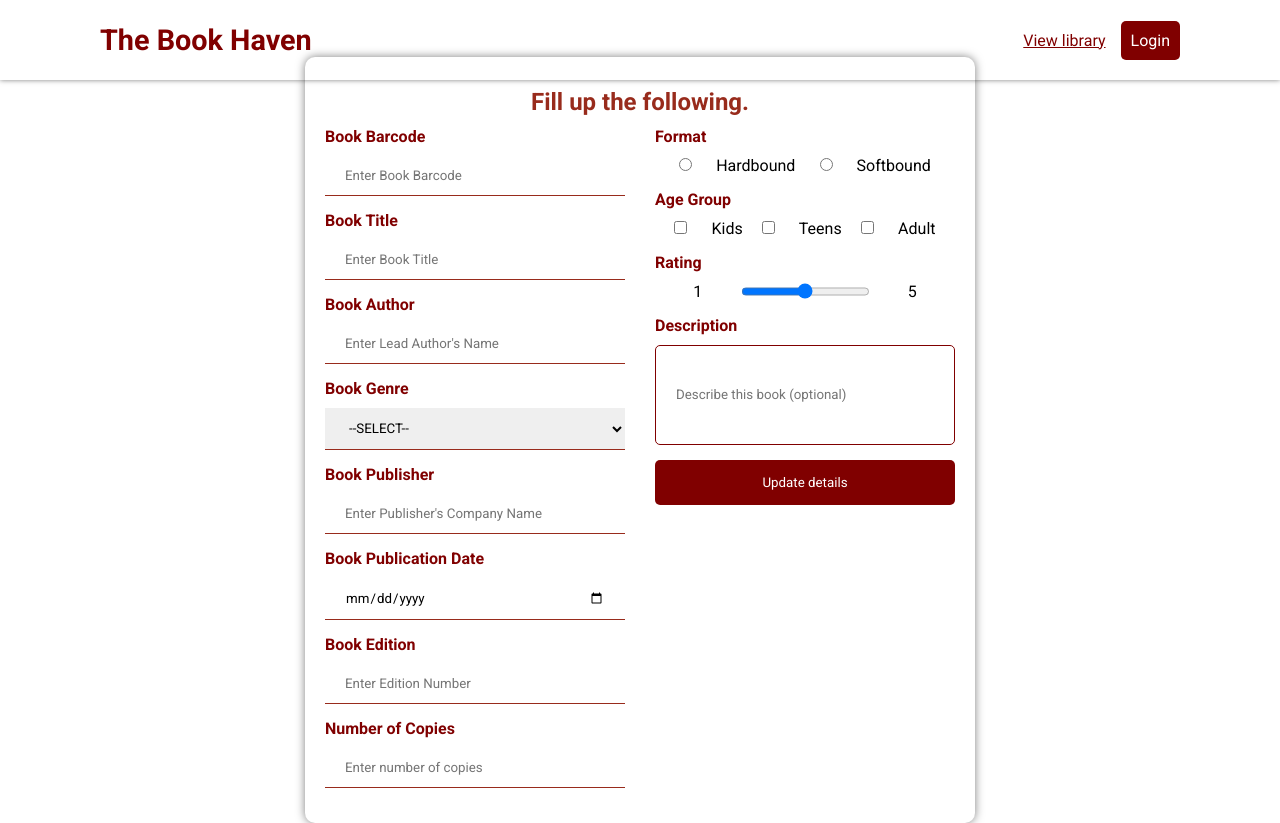
After one commit to Drikzz/PHP-DRAFTS, a PHP site: page /editbook.php in a window 1280 px wide. The commit adds this page. Run offline with PHP 8.4, Linux system fonts and the light colour scheme.

Commit message:
finished edit and update product
yes yes yes yes yes

```diff
--- a/php with database/book.class.php
+++ b/php with database/book.class.php
@@ -4,6 +4,7 @@
 
     class Book {
         public $id = '';
+        public $barcode = '';
         public $title = '';
         public $author  = '';
         public $genre = '';
@@ -23,9 +24,12 @@
         }
 
         function add_book() {
-            $sql = "INSERT INTO book_content (book_title, book_author, book_genre, book_publisher, book_pub_date, book_edition, book_copies, book_format, book_age_group, book_rating, book_desc)
-                                VALUES (:title, :author, :genre, :publisher, :pub_date, :edition, :copies, :format, :age_group, :rating, :description);";
+            $sql = "INSERT INTO book_content (book_barcode, book_title, book_author, book_genre, book_publisher, book_pub_date, book_edition, book_copies, book_format, book_age_group, book_rating, book_desc)
+                                VALUES (:barcode, :title, :author, :genre, :publisher, :pub_date, :edition, :copies, :format, :age_group, :rating, :description);";
             $query = $this->db->connection()->prepare($sql);
+
+            //ADDED
+            $query->bindParam(':barcode', $this->barcode);
 
             $query->bindParam(':title', $this->title);
             $query->bindParam(':author', $this->author);
@@ -58,5 +62,52 @@
 
             return $data;
         }
+
+        function showbookonly($id) {
+            $sql = "SELECT * FROM book_content WHERE book_id = :id";
+            $query = $this->db->connection()->prepare($sql);
+            $query->bindParam(':id', $id);
+
+            $data = null;
+            if ($query->execute()) {
+                $data = $query->fetch(PDO::FETCH_ASSOC); // Fetch the data as an associative array
+            }
+
+            return $data;
+        }
+
+        function edit_book($id){
+            $sql = "UPDATE book_content SET book_barcode = :barcode, book_title = :title, book_author = :author, book_genre = :genre, book_publisher = :publisher,
+                    book_pub_date = :pub_date, book_edition = :edition, book_copies = :copies, book_format = :format, book_age_group = :age_group, book_rating = :rating,
+                    book_desc = :description WHERE book_id = :id";
+
+            $query = $this->db->connection()->prepare($sql);
+
+            //ADDED
+            $query->bindParam(':barcode', $this->barcode);
+
+            $query->bindParam(':title', $this->title);
+            $query->bindParam(':author', $this->author);
+            $query->bindParam(':genre', $this->genre);
+            $query->bindParam(':publisher', $this->publisher);
+            $query->bindParam(':pub_date', $this->pub_date);
+            $query->bindParam(':edition', $this->edition);
+            $query->bindParam(':copies', $this->copies);
+            $query->bindParam(':format', $this->format);
+            $query->bindParam(':age_group', $this->age_group);
+            $query->bindParam(':rating', $this->rating);
+            $query->bindParam(':description', $this->description);
+            $query->bindParam(':id', $id);
+
+            if ($query->execute()){
+                return true;
+            }else{
+                return false;
+            }
+        }
+
+        function unique_barcode($barcode) {
+            //bukas na
+        }
     }
     ?>
--- /dev/null
+++ b/php with database/editbook.php
@@ -0,0 +1,382 @@
+<?php
+    require_once('function_clean.php');
+    require_once('book.class.php');
+
+    $barcode = $title = $author = $genre = $publisher = $pub_date = $edition = $copies = $format = $rating = $desc = '';
+    $age_group = []; //Initialize age group as array
+    $barcodeErr = $titleErr = $authorErr = $genreErr = $publisherErr = $pub_dateErr = $editionErr = $copiesErr = $formatErr = $age_groupErr = $ratingErr = $descErr = '';
+
+    //POPULATING INPUTS
+    if (isset($_GET['book_selected'])) {
+
+        $book_id = $_GET['book_selected'];
+        // echo $book_id;
+        $selected_book = new Book;
+        $book_contents = $selected_book->showbookonly($book_id);
+
+
+        // Populate form with current book data
+        $barcode = $book_contents['book_barcode'];
+        $title = $book_contents['book_title'];
+        $author = $book_contents['book_author'];
+        $genre = $book_contents['book_genre'];
+        $publisher = $book_contents['book_publisher'];
+        $pub_date = $book_contents['book_pub_date'];
+        $edition = $book_contents['book_edition'];
+        $copies = $book_contents['book_copies'];
+        $format = $book_contents['book_format'];
+        $age_group = explode(',', $book_contents['book_age_group']);
+        $rating = $book_contents['book_rating'];
+        $desc = $book_contents['book_desc'];
+
+    }
+
+    //SETTING AND VALIDATING INPUTS
+    if ($_SERVER['REQUEST_METHOD'] == 'POST') {
+
+        //Getting inputs from the add book form
+
+        //ADDED
+        $barcode = clean($_POST['barcode']);
+        $title = clean($_POST['title']);
+        $author = clean($_POST['author']);
+        $genre = clean($_POST['genre']);
+        $publisher = clean($_POST['publisher']);
+        $pub_date = clean($_POST['pub_date']);
+        $edition = clean($_POST['edition']);
+        $copies = clean($_POST['copies']);
+        $format = (isset($_POST['format'])) ? clean($_POST['format']): '';
+
+        // Check if 'age_group' is set and clean each value
+        if (isset($_POST['age_group'])) {
+            $age_group = array_map('clean', $_POST['age_group']); // Keep the age group as an array
+        }
+
+        $rating = clean($_POST['rating']);
+        $desc = clean($_POST['desc']);
+
+        //Error checking
+
+        //for
+        if (empty($barcode)) {
+            $barcodeErr = "* Barcode required";
+        }
+
+        if (empty($title)) {
+            $titleErr = '* Title required!';
+        }
+
+        if (empty($author)) {
+            $authorErr = '* Author required!';
+        }
+
+        if (empty($genre)) {
+            $genreErr = '* Genre required!';
+        }
+
+        if (empty($publisher)) {
+            $publisherErr = '* Publisher required!';
+        }
+
+        if (empty($pub_date)) {
+            $pub_dateErr = '* Publication Date required!';
+        }
+
+        if (empty($edition)) {
+            $editionErr = '* Edition required!';
+        }elseif (!(is_numeric($edition))) {
+            $editionErr = '* Edition should be a number';
+        } elseif ($edition < 0) {
+            $editionErr = '* Edition should be greater than 0!';
+        }
+
+        if (empty($copies)) {
+            $copiesErr = '* Copies required!';
+        }elseif (!(is_numeric($copies))) {
+            $copiesErr = '* Copies should be a number';
+        } elseif ($copies < 0) {
+            $copiesErr = '* Copies should be greater than 0!';
+        }
+
+        if (empty($format)) {
+            $formatErr = '* Format required!';
+        }
+
+        if (empty($age_group)) {
+            $age_groupErr = '* Age Group required!';
+        }
+
+        if (empty($rating) || $rating < 1 || $rating > 5) {
+            $ratingErr = '* Rating required';
+        }
+
+        if (empty($desc)) {
+            $descErr = '* Description required!';
+        }
+
+        if (empty($barcodeErr) && empty($titleErr) && empty($authorErr) && empty($genreErr) && empty($publisherErr) && empty($pub_dateErr) && empty($editionErr)
+            && empty($copiesErr) && empty($formatErr) && empty($age_groupErr) && empty($ratingErr) && empty($descErr)) {
+
+            //if no errors, then save to db
+            $bookObj = new book();
+            $bookObj->barcode = $barcode;
+            $bookObj->title = $title;
+            $bookObj->author = $author;
+            $bookObj->genre = $genre;
+            $bookObj->publisher = $publisher;
+            $bookObj->pub_date = $pub_date;
+            $bookObj->edition = $edition;
+            $bookObj->copies = $copies;
+            $bookObj->format = $format;
+            $bookObj->age_group = implode(',', $age_group); // Convert to string only when saving to DB
+            $bookObj->rating = $rating;
+            $bookObj->description = $desc;
+            if ($bookObj->edit_book($_GET['book_selected'])) {
+                header('location: library.php');
+            }
+            else {
+                echo 'Error!';
+            }
+        }
+    }
+
+
+?>
+
+<!DOCTYPE html>
+<html lang="en">
+<head>
+    <meta charset="UTF-8">
+    <meta name="viewport" content="width=device-width, initial-scale=1.0">
+    <title>Edit Book</title>
+    <link rel="stylesheet" href="addbook.css?v=<?php echo time(); ?>">
+    <link rel="preconnect" href="https://fonts.googleapis.com">
+    <link rel="preconnect" href="https://fonts.gstatic.com" crossorigin>
+    <link href="https://fonts.googleapis.com/css2?family=Roboto:ital,wght@0,100;0,300;0,400;0,500;0,700;0,900;1,100;1,300;1,400;1,500;1,700;1,900&display=swap" rel="stylesheet">
+    <style>
+        .error {
+            color: red;
+        }
+    </style>
+</head>
+<body>
+    <header>
+        <p class="document-heading">The Book Haven</p>
+        <div class="add-button-container">
+            <a href="library.php" class="add-button">View library</a>
+            <p class="login">Login</p>
+        </div>
+    </header>
+
+    <div class="form-container">
+        <form action="" method="post">
+
+        <div class="form-title-container">
+            <p class="form-title">Fill up the following.</p>
+        </div>
+
+        <div class="input-container">
+
+            <div class="left-form-inputs">
+
+                <div class="input-error">
+                    <label for="title">Book Barcode</label>
+
+                    <?php
+                        if (empty($_POST['barcode'])) {
+                            ?>
+                            <span class="error"><?= $barcodeErr ?></span>
+                            <?php
+                        }
+                    ?>
+                </div>
+                <input type="text" name="barcode" id="barcode" value="<?= $barcode ?>" placeholder="Enter Book Barcode">
+
+                <div class="input-error">
+                    <label for="title">Book Title</label>
+
+                    <?php
+                        if (empty($_POST['title'])) {
+                            ?>
+                            <span class="error"><?= $titleErr ?></span>
+                            <?php
+                        }
+                    ?>
+                </div>
+                <input type="text" name="title" id="title" value="<?= $title ?>" placeholder="Enter Book Title">
+
+                <div class="input-error">
+                    <label for="author">Book Author</label>
+                    <?php
+                        if (empty($_POST['author'])) {
+                            ?>
+                            <span class="error"><?= $authorErr ?></span>
+                            <?php
+                        }
+                        ?>
+                </div>
+                <input type="text" name="author" id="author" value="<?= $author ?>" placeholder="Enter Lead Author's Name">
+
+                <div class="input-error">
+                    <label for="genre">Book Genre</label>
+                    <?php
+                        if (empty($_POST['genre'])) {
+                            ?>
+                            <span class="error"><?= $genreErr ?></span>
+                            <?php
+                        }
+                    ?>
+                </div>
+
+                <select name="genre" id="genre">
+                    <option value="">--SELECT--</option>
+                    <option value="Sci-Fi" <?= (isset($genre) && $genre=='Sci-Fi')? 'selected=true':'' ?>>Sci-Fi</option>
+                    <option value="Fantasy" <?= (isset($genre) && $genre=='Fantasy')? 'selected=true':'' ?>>Fantasy</option>
+                    <option value="Romance" <?= (isset($genre) && $genre=='Romance')? 'selected=true':'' ?>>Romance</option>
+                    <option value="Thriller" <?= (isset($genre) && $genre=='Thriller')? 'selected=true':'' ?>>Thriller</option>
+                    <option value="Horror" <?= (isset($genre) && $genre=='Horror')? 'selected=true':'' ?>>Horror</option>
+                    <option value="Philosophy" <?= (isset($genre) && $genre=='Philosophy')? 'selected=true':'' ?>>Philosophy</option>
+                </select>
+
+                <div class="input-error">
+                    <label for="publisher">Book Publisher</label>
+                    <?php
+                        if (empty($_POST['publisher'])) {
+                            ?>
+                            <span class="error"><?= $publisherErr ?></span>
+                            <?php
+                        }
+                    ?>
+                </div>
+                <input type="text" name="publisher" id="publisher" value="<?= $publisher ?>" placeholder="Enter Publisher's Company Name">
+
+
+
+                <div class="input-error">
+                    <label for="pub_date">Book Publication Date</label>
+                    <?php
+                        if (empty($_POST['pub_date'])) {
+                            ?>
+                            <span class="error"><?= $pub_dateErr ?></span>
+                            <?php
+                        }
+                    ?>
+                </div>
+                <input type="date" name="pub_date" id="pub_date" value="<?= $pub_date ?>">
+
+
+                <div class="input-error">
+                    <label for="edition">Book Edition</label>
+                    <?php
+                        if (!empty($editionErr)) {
+                            ?>
+                            <span class="error"><?= $editionErr ?></span>
+                            <?php
+                        }
+                    ?>
+                </div>
+                <input type="number" name="edition" id="edition" value="<?= $edition ?>" placeholder="Enter Edition Number">
+
+
+                <div class="input-error">
+                    <label for="copies">Number of Copies</label>
+                    <?php
+                        if (!empty($copiesErr)) {
+                            ?>
+                            <span class="error"><?= $copiesErr ?></span>
+                            <?php
+                        }
+                    ?>
+                </div>
+                <input type="number" name="copies" id="copies" value="<?= $copies ?>" placeholder="Enter number of copies">
+
+            </div>
+
+            <div class="right-form-inputs">
+
+                <div class="input-error">
+                    <label class="label-form" for="format">Format</label>
+                    <?php
+                    if (!empty($formatErr)) {
+                        echo "<span class='error'>$formatErr</span>";
+                    }
+                    ?>
+                </div>
+                <div class="input-row-container">
+                    <div class="input-row">
+                        <input type="radio" name="format" id="Hardbound" value="Hardbound" <?= (isset($format) && $format == 'Hardbound')? 'checked':''?>>
+                        <label for="Hardbound">Hardbound</label>
+                    </div>
+
+                    <div class="input-row">
+                        <input type="radio" name="format" id="Softbound" value="Softbound" <?= (isset($format) && $format == 'Softbound')? 'checked':''?>>
+                        <label for="Softbound">Softbound</label>
+                    </div>
+                </div>
+
+
+                <div class="input-error">
+                    <label class="label-form" for="age_group">Age Group</label>
+                    <?php
+                    if (!empty($age_groupErr)) {
+                        echo "<span class='error'>$age_groupErr</span>";
+                    }
+                    ?>
+                </div>
+
+                <div class="input-row-container">
+                    <div class="input-row">
+                        <input type="checkbox" name="age_group[]" id="Kids" value="Kids" <?= in_array('Kids', $age_group) ? 'checked' : '' ?>>
+                        <label for="Kids">Kids</label>
+                    </div>
+
+                    <div class="input-row">
+                        <input type="checkbox" name="age_group[]" id="Teens" value="Teens" <?= in_array('Teens', $age_group) ? 'checked' : '' ?>>
+                        <label for="Teens">Teens</label>
+                    </div>
+
+                    <div class="input-row">
+                        <input type="checkbox" name="age_group[]" id="Adult" value="Adult" <?= in_array('Adult', $age_group) ? 'checked' : '' ?>>
+                        <label for="Adult">Adult</label>
+                    </div>
+                </div>
+
+                <div class="input-error">
+                    <label class="label-form" for="rating">Rating</label>
+                    <?php
+                        if (!empty($ratingErr)) {
+                            ?>
+                            <span class="error"><?= $ratingErr ?></span>
+                            <?php
+                        }
+                    ?>
+                </div>
+
+                <div class="bar-container">
+                    <span>1</span>
+                    <input type="range" name="rating" class="bar" id="rating" min="1" max="5">
+                    <span>5</span>
+                </div>
+
+                <div class="input-error">
+                <label class="label-form" for="desc">Description</label>
+                <?php
+                        if (empty($_POST['desc'])) {
+                            ?>
+                            <span class="error"><?= $descErr ?></span>
+                            <?php
+                        }
+                    ?>
+                </div>
+
+                <input type="text" name="desc" class="desc" id="desc" value="<?= $desc ?>" placeholder="Describe this book (optional)"">
+
+                <input type="submit" name="submit" class="submit-btn" value="Update details">
+            </div>
+        </div>
+    </div>
+
+        </form>
+    </div>
+</body>
+</html>
```
Also changed, not shown: php with database/library.css (+6 -1 lines), php with database/library.php (+12 -1 lines).
